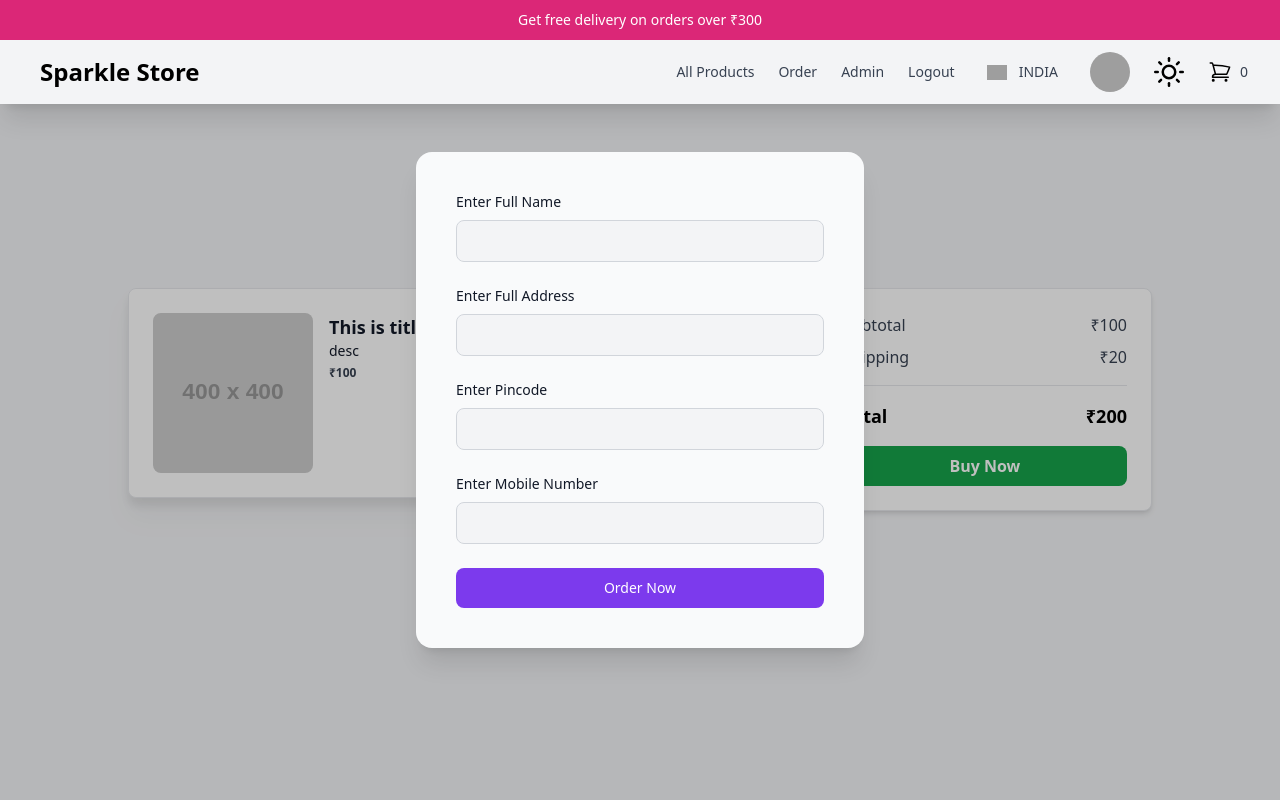
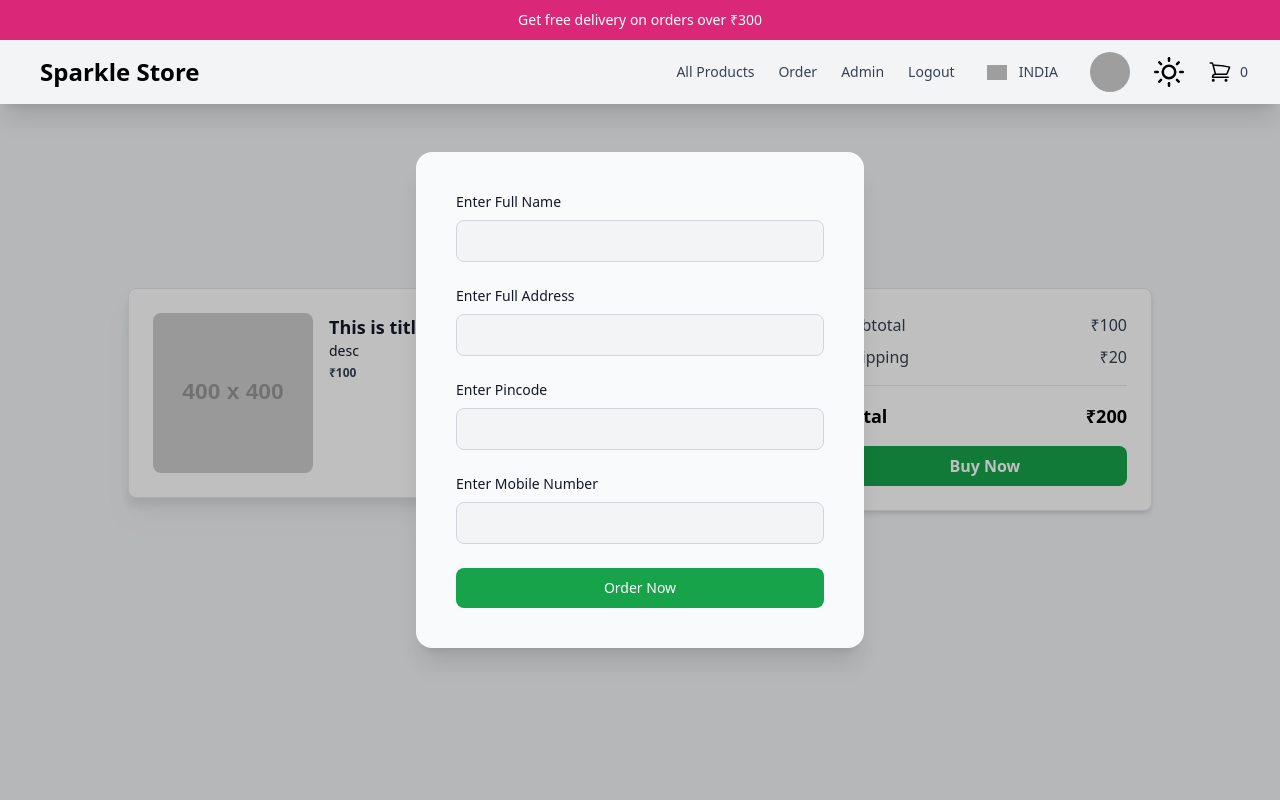
Before and after one commit to SohamShedale/Sparkle-Store, a React (Vite) app: page /cart in a window 1280 px wide. Both pictures are taken after a click on the button "Buy Now". Shown: the top 800 px of the page. Built offline with nearby package versions, Linux system fonts and the light colour scheme; grey boxes are pictures that could not be loaded.

Commit message:
remove extra lines of code

```diff
--- a/src/components/modal/Modal.jsx
+++ b/src/components/modal/Modal.jsx
@@ -18,7 +18,7 @@ export default function Modal() {
         <button
           type="button"
           onClick={openModal}
-          className="w-full py-2 text-center rounded-lg text-white font-bold bg-green-600"
+          className="w-full py-2 text-center rounded-lg text-white font-bold bg-green-600 hover:bg-violet-600"
         >
           Buy Now
         </button>
@@ -119,7 +119,7 @@ export default function Modal() {
                           <button
                             onClick={closeModal}
                             type="button"
-                            className="focus:outline-none w-full text-white bg-violet-600 bg-green-600 hover:bg-violet-800  outline-0 font-medium rounded-lg text-sm px-5 py-2.5 "
+                            className="focus:outline-none w-full text-white bg-green-600 hover:bg-violet-800  outline-0 font-medium rounded-lg text-sm px-5 py-2.5 "
                           >
                             Order Now
                           </button>
```
